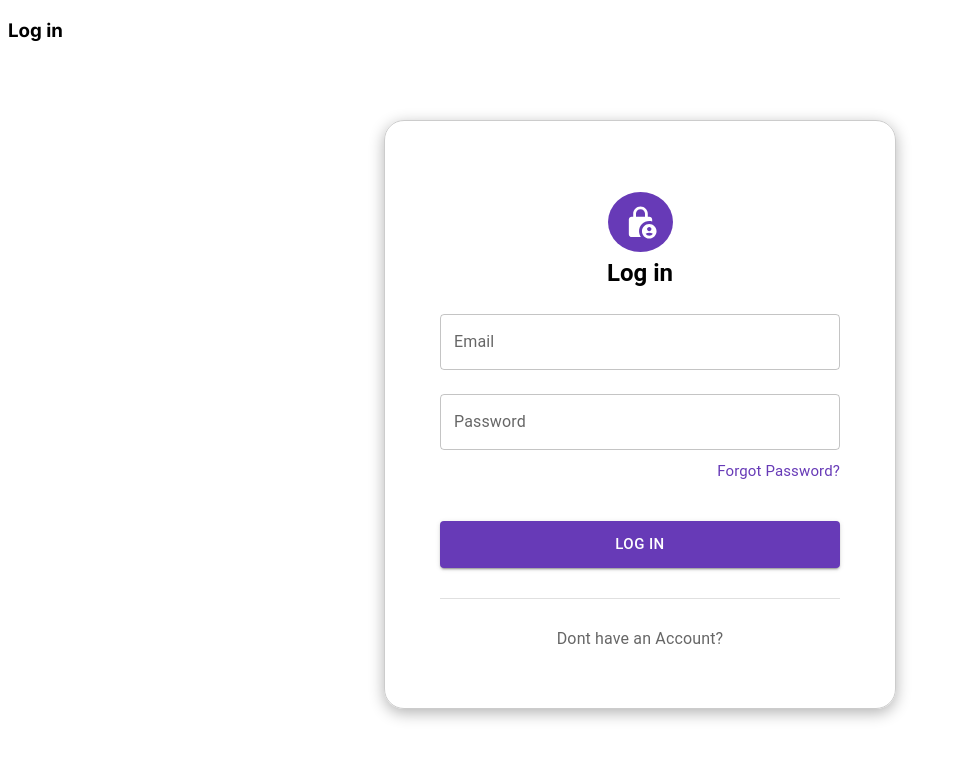
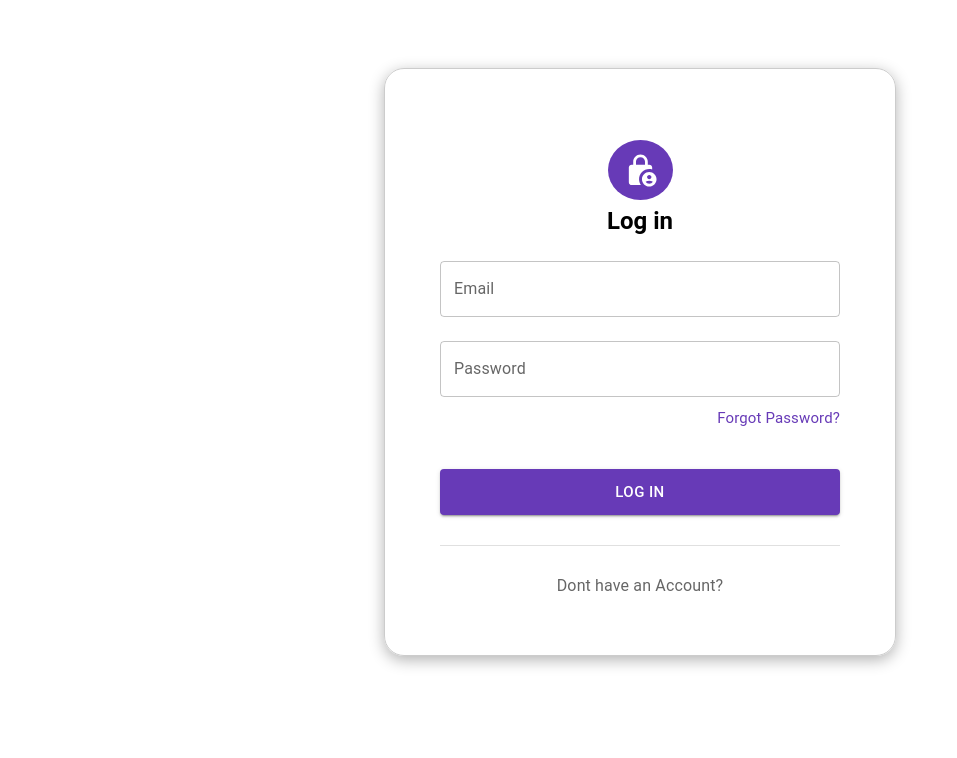
Before and after one commit to FrancisAcuna1/PropTrackPrototype, a Next.js app: page /Dashboard/login in a window 1280 px wide. Shown: the top 758 px of the page, without its empty margins (0-957 px from the left). Built offline with nearby package versions, Linux system fonts and the light colour scheme.

Commit message:
gutom na ako

```diff
--- a/app/Dashboard/login/page.js
+++ b/app/Dashboard/login/page.js
@@ -6,7 +6,6 @@ import LockPersonIcon from "@mui/icons-material/LockPerson";
 export default function LoginPage() {
   return (
     <>
-     <h3>Log in</h3>
       <Grid container spacing={2}>
         <Grid item xs={12}>
             <Box sx={{ display: "flex", justifyContent: "center", alignItems: "center", }}   >
```
